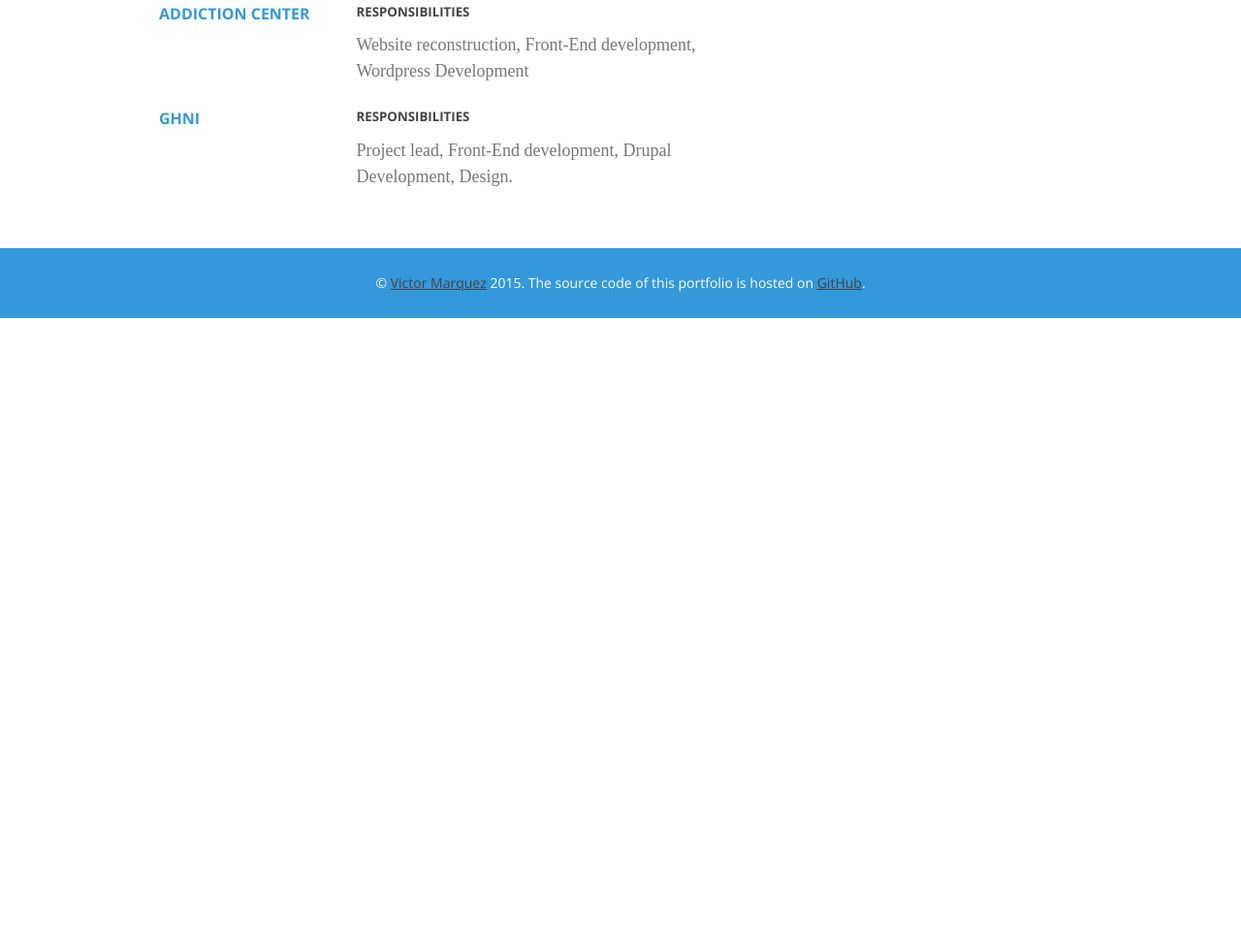
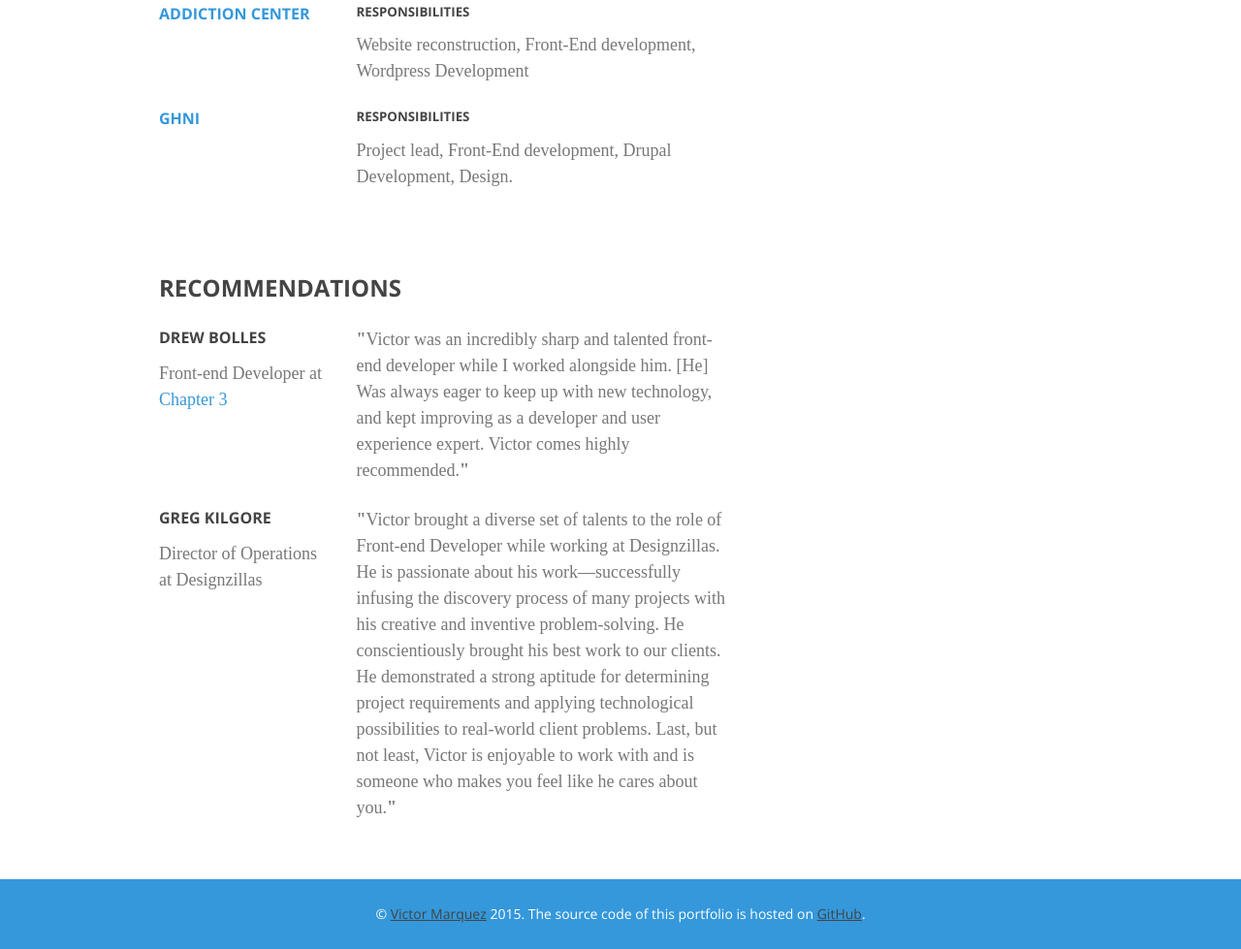
Before and after one commit to vhmarquez/portfoliov2, a plain HTML site: page index.html in a window 1280 px wide. Shown: the part 1265-2244 px from the top of the page at 97% size. Before the commit the page ends 1593 px from the top, so only its background shows below. Drawn offline with nearby package versions, Linux system fonts and the light colour scheme; a web font is replaced by a local one.

Commit message:
Added recommendations.

```diff
--- a/index.html
+++ b/index.html
@@ -116,6 +116,27 @@
 							</div>
 						</div>
 					</div>
+					<div class="box">
+						<h2>Recommendations</h2>
+						<div class="work-item">
+							<div class="grid-item lap-one-third">
+								<h4>Drew Bolles</h4>
+								<p>Front-end Developer at <a href="http://chapterthree.com/" target="_blank">Chapter 3</a></p>
+							</div>
+							<div class="grid-item lap-two-thirds">
+								<p><strong>"</strong>Victor was an incredibly sharp and talented front-end developer while I worked alongside him. [He] Was always eager to keep up with new technology, and kept improving as a developer and user experience expert. Victor comes highly recommended.<strong>"</strong></p>
+							</div>
+						</div>
+						<div class="work-item">
+							<div class="grid-item lap-one-third">
+								<h4>Greg Kilgore</h4>
+								<p>Director of Operations at Designzillas</a></p>
+							</div>
+							<div class="grid-item lap-two-thirds">
+								<p><strong>"</strong>Victor brought a diverse set of talents to the role of Front-end Developer while working at Designzillas. He is passionate about his work—successfully infusing the discovery process of many projects with his creative and inventive problem-solving. He conscientiously brought his best work to our clients. He demonstrated a strong aptitude for determining project requirements and applying technological possibilities to real-world client problems. Last, but not least, Victor is enjoyable to work with and is someone who makes you feel like he cares about you.<strong>"</strong></p>
+							</div>
+						</div>
+					</div>
 				</div>
 				<div class="grid-item lap-one-third">
 					<div class="box">
```
